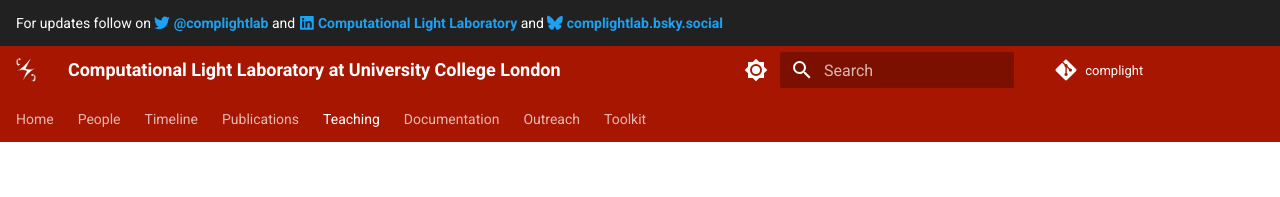
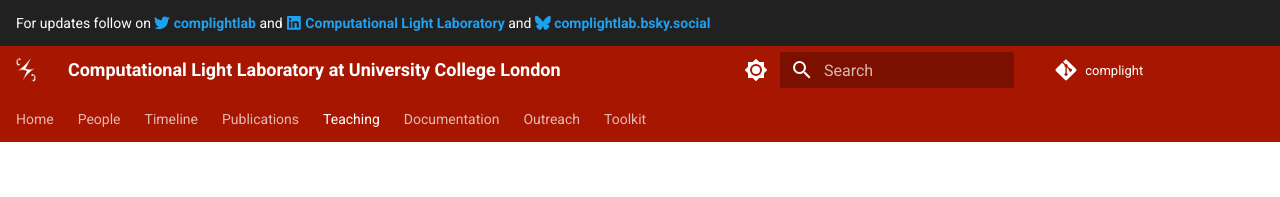
Before and after one commit to complight/complight.github.io, an MkDocs documentation site: the page built from docs/lectures/index.md, in a window 1280 px wide. Shown: the top 197 px of the page. Built offline with MkDocs 1.6.1 and Material for MkDocs 9.7.7, drawn with Linux system fonts in a browser that asks for light colours.

Commit message:
Minor modification to the announcement bar.

```diff
--- a/overrides/main.html
+++ b/overrides/main.html
@@ -6,7 +6,7 @@ For updates follow on
 <span class="twemoji twitter">
 {% include ".icons/fontawesome/brands/twitter.svg" %}
 </span>
-<strong>@complightlab</strong>
+<strong>complightlab</strong>
 </a> and
 
 <a href="https://www.linkedin.com/groups/10023108/" style="color:#1da1f2;">
```
